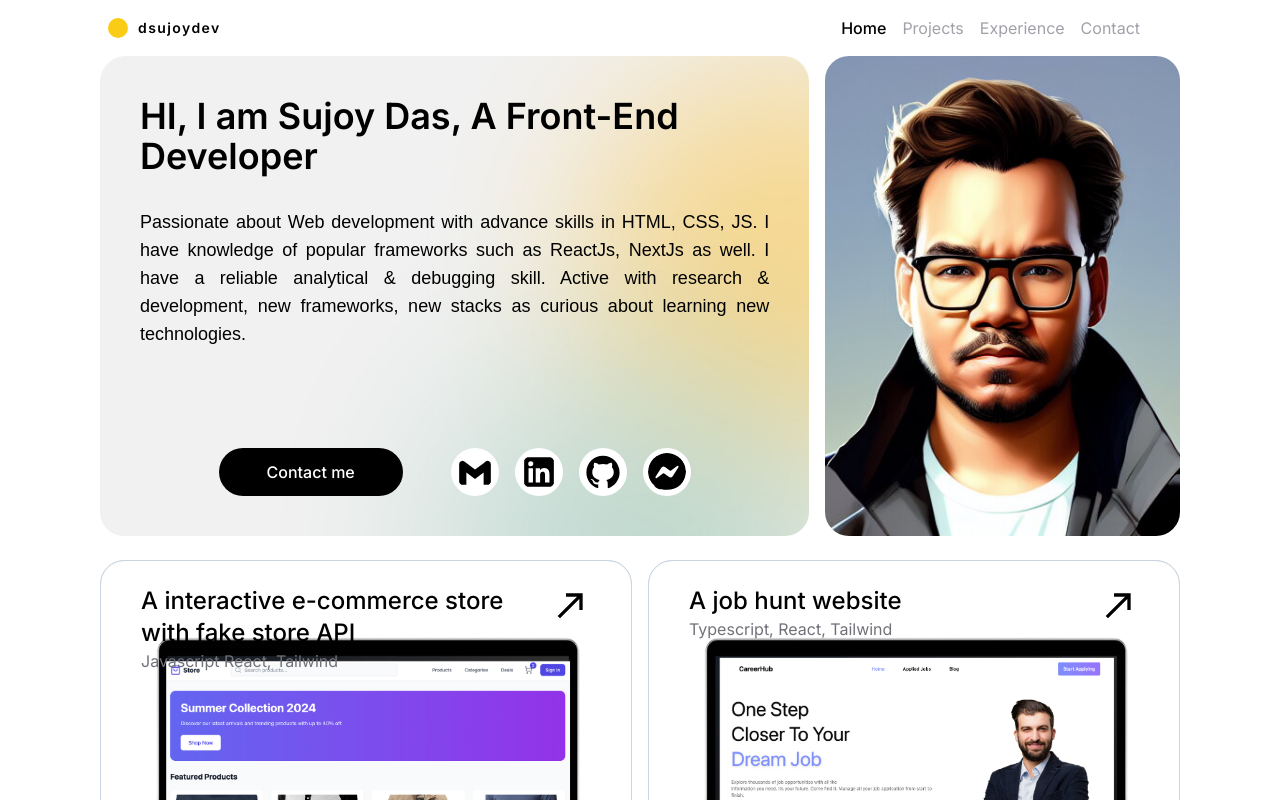
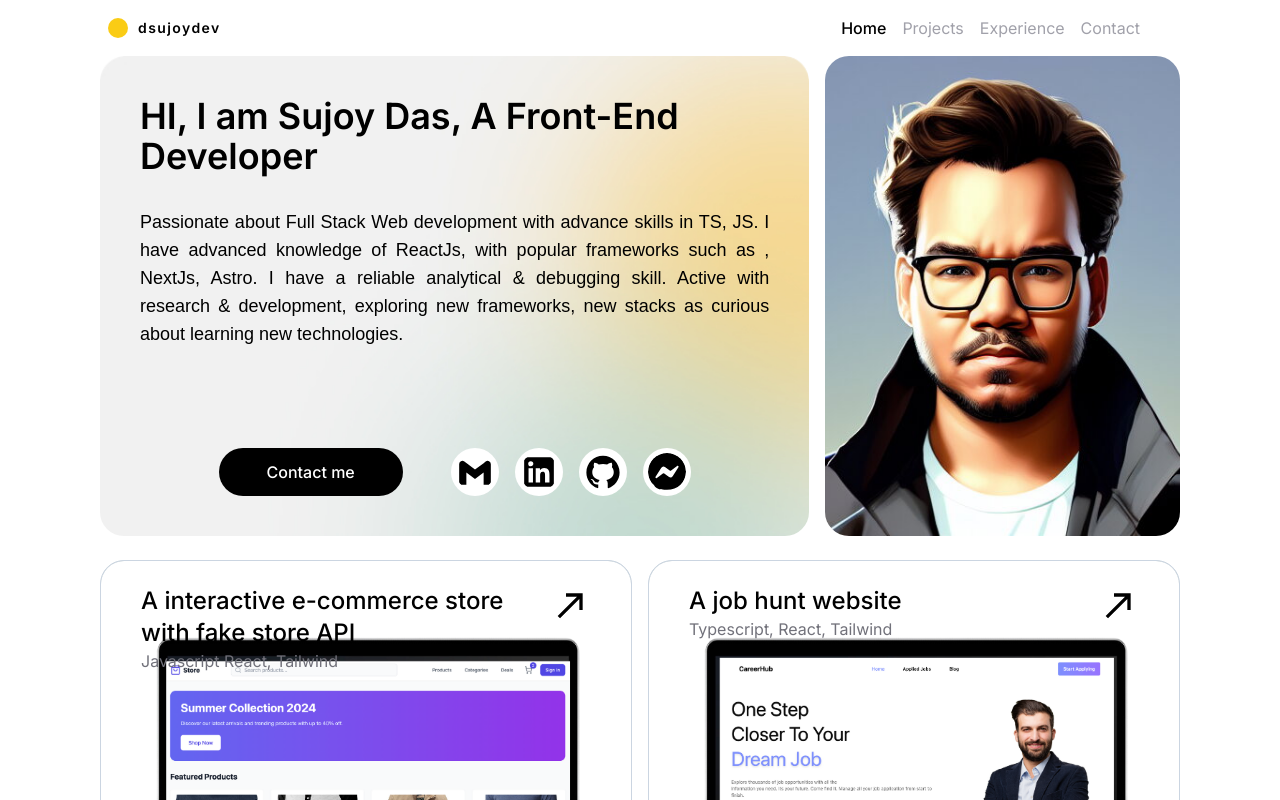
Before and after one commit to dsujoydev/portfolio-modern, a Next.js app: page / in a window 1280 px wide. Shown: the top 800 px of the page. Built offline with nearby package versions, Linux system fonts and the light colour scheme; a web font is replaced by a local one.

Commit message:
feat: update Hero component description for clarity and accuracy

```diff
--- a/src/app/components/Hero.jsx
+++ b/src/app/components/Hero.jsx
@@ -72,9 +72,10 @@ export default function Hero() {
       <div className="h-[30rem] sm:h-[40rem] md:h-[30rem] rounded-3xl p-10 flex flex-col gap-4 sm:gap-6 md:gap-8 bg-hero bg-cover">
         <h1 className="text-2xl sm:text-3xl md:text-4xl font-semibold">HI, I am Sujoy Das, A Front-End Developer</h1>
         <p className={`${arima.className} flex-1 text-sm sm:text-base md:text-lg text-justify leading-relaxed`}>
-          Passionate about Web development with advance skills in HTML, CSS, JS. I have knowledge of popular frameworks
-          such as ReactJs, NextJs as well. I have a reliable analytical & debugging skill. Active with research &
-          development, new frameworks, new stacks as curious about learning new technologies.
+          Passionate about Full Stack Web development with advance skills in TS, JS. I have advanced knowledge of
+          ReactJs, with popular frameworks such as , NextJs, Astro. I have a reliable analytical & debugging skill.
+          Active with research & development, exploring new frameworks, new stacks as curious about learning new
+          technologies.
         </p>
         <div className="flex flex-col sm:flex-row items-center gap-4 sm:gap-12 justify-center sm:justify-self-end">
           <button className="bg-black text-white font-medium py-2 sm:py-3 px-6 sm:px-12 rounded-full w-full sm:w-60 lg:w-auto">
```
